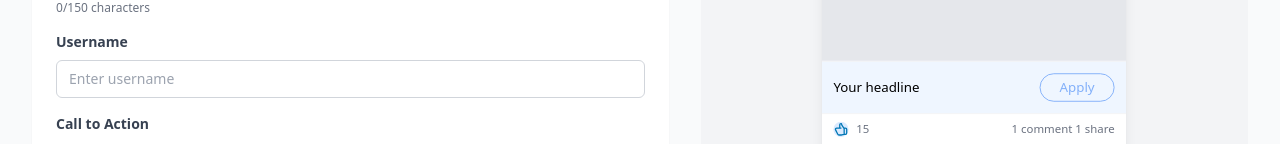
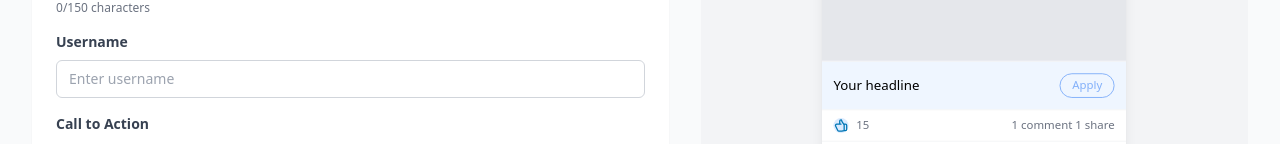
Before and after one commit to kxwu222/ads.mockup, a React (Vite) app: page / in a window 1280 px wide. Both pictures are taken after a click on the button "LinkedIn". Shown: the part 631-775 px from the top of the page. Built offline with nearby package versions, Linux system fonts and the light colour scheme.

Commit message:
Improve CTA button styling for LinkedIn ads
- Make CTA buttons more compact with smaller text (text-xs)
- Reduce padding for better proportions (px-3 py-1)
- Maintain whitespace-nowrap for longer CTAs like 'Learn more', 'Join us'
- Apply consistent styling to both single asset and carousel CTAs

```diff
--- a/src/components/LinkedInAdPreview.tsx
+++ b/src/components/LinkedInAdPreview.tsx
@@ -162,9 +162,9 @@ const LinkedInImageCarousel = ({ images, ad }: { images: string[]; ad: LinkedInA
 
             {/* CTA Section for each card - adaptive width */}
             <div className="flex items-center justify-between p-3 border-t border-gray-100 bg-blue-50 min-h-[70px]">
-              <div className="text-sm font-medium flex-1 mr-2">{ad.headline || 'Your headline'}</div>
+              <div className="text-sm font-medium flex-1 mr-3">{ad.headline || 'Your headline'}</div>
               <button
-                className={`border border-blue-500 text-blue-500 rounded-full px-4 py-1 text-sm font-medium flex-shrink-0 ${
+                className={`border border-blue-500 text-blue-500 rounded-full px-3 py-1 text-xs font-medium whitespace-nowrap flex-shrink-0 ${
                   ad.finalUrl ? 'hover:border-black cursor-pointer' : 'cursor-default'
                 }`}
                 onClick={(e) => {
@@ -306,9 +306,9 @@ export const LinkedInAdPreview: React.FC<LinkedInAdPreviewProps> = ({
       {/* CTA Banner for Single Image/Video */}
       {!showCarouselPreview && (
         <div className="flex items-center justify-between p-3 border-t border-gray-100 bg-blue-50">
-          <div className="text-sm font-medium">{ad.headline || 'Your headline'}</div>
+          <div className="text-sm font-medium flex-1 mr-3">{ad.headline || 'Your headline'}</div>
           <button
-            className={`border border-blue-500 text-blue-500 rounded-full px-5 py-1 text-sm font-medium ${
+            className={`border border-blue-500 text-blue-500 rounded-full px-3 py-1 text-xs font-medium whitespace-nowrap flex-shrink-0 ${
               ad.finalUrl ? 'hover:border-black cursor-pointer' : 'cursor-default'
             }`}
             onClick={(e) => {
```
